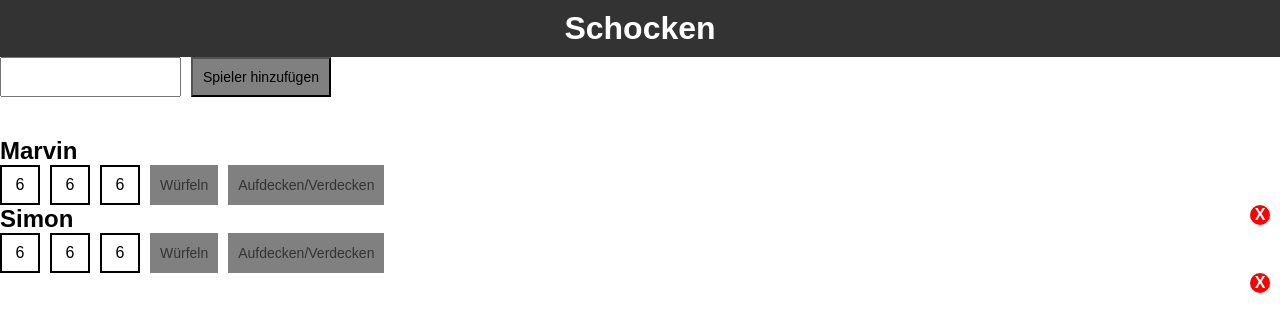
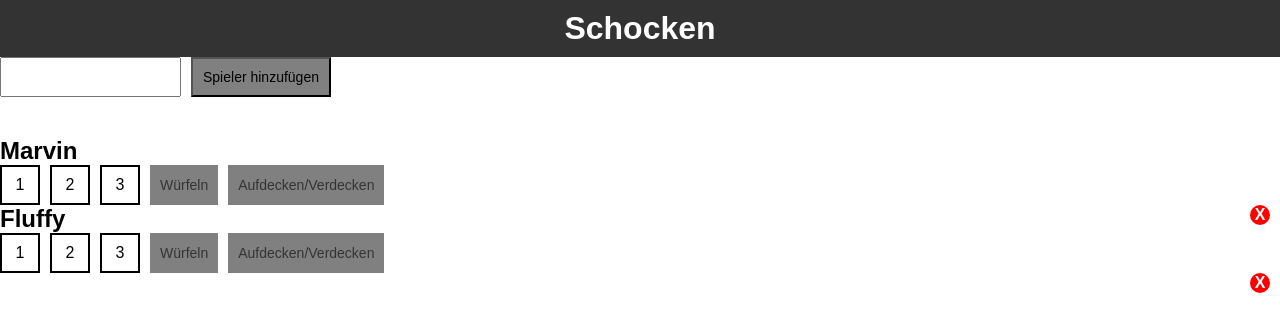
Before and after one commit to MarvinVrdoljak/schocken, a React (Create React App) app: page / in a window 1280 px wide. Shown: the top 332 px of the page. Built offline with nearby package versions, Linux system fonts and the light colour scheme; no server answers.

Commit message:
components

```diff
--- a/src/App.js
+++ b/src/App.js
@@ -8,22 +8,44 @@ import "./App.css";
 
 function App() {
   const [players, setPlayers] = useState([
-    { id: 1, name: "Marvin"},
-    { id: 2, name: "Simon"},
+    { id: 1,
+      name: "Marvin", dices: [
+        {id: 1, value: 1, selected: false, visible: true},
+        {id: 2, value: 2, selected: false, visible: true},
+        {id: 3, value: 3, selected: false, visible: true},
+      ]
+    },
+    { id: 2,
+      name: "Fluffy", dices: [
+        {id: 1, value: 1, selected: false, visible: true},
+        {id: 2, value: 2, selected: false, visible: true},
+        {id: 3, value: 3, selected: false, visible: true},
+      ]
+    },
   ]);
+
   const [playerId, setPlayerId] = useState(players.length + 1);
 
   const [response, setResponse] = useState(false);
   const [endpoint] = useState("https://jsonplaceholder.typicode.com/todos/1");
-  // const [endpoint, setEndpoint] = useState({
-  //   response: false,
-  //   endpoint: "https://jsonplaceholder.typicode.com/todos/1"
-  // });
   const socket = socketIOClient(endpoint);
 
   useEffect(() => {
     socket.on("FromAPI", data => setResponse({data}));
   });
+
+  function updatePlayerDices(id, dices){
+
+    console.log(dices);
+    setPlayers(
+      players.map(player => {
+        if (player.id == id) {
+          player.dices = dices;
+        }
+        return player;
+      })
+    )
+  }
 
 
   function deletePlayer(id) {
@@ -31,19 +53,20 @@ function App() {
   }
 
   function addPlayer(name) {
-    setPlayers([...players, {id: playerId, name}]);
+    setPlayers([...players, {id: playerId, name, dices: [
+      {id: 1, value: 1, selected: false, visible: true},
+      {id: 2, value: 2, selected: false, visible: true},
+      {id: 3, value: 3, selected: false, visible: true},
+    ]}]);
     setPlayerId(playerId + 1);
+    console.log(players)
   }
 
-  console.log( {response})
-
   return (
-
     <div className="App">
       <Header />
-
       <AddPlayer addPlayer={addPlayer}/>
-      <Players players={players} deletePlayer={deletePlayer} />
+      <Players players={players} updatePlayerDices={updatePlayerDices} deletePlayer={deletePlayer}/>
     </div>
   );
 }
--- a/src/components/PlayerDices.js
+++ b/src/components/PlayerDices.js
@@ -1,65 +1,51 @@
-import React, { useState } from "react";
+import React, {useState} from "react";
 
 function PlayerDices(state) {
-
-  const [dices, setDices] = useState([
-    { id: 1, number: 6, selected:false, visible: true},
-    { id: 2, number: 6, selected:false, visible: true},
-    { id: 3, number: 6, selected:false, visible: true},
-  ]);
-
+  //const [dices, setDices] = useState(state.dices);
 
   function selectDice(id) {
-    setDices(
-      dices.map(dice => {
+    const dices = state.dices.map(dice => {
         if (dice.id === id) {
           dice.selected = !dice.selected;
         }
         return dice;
       })
-    );
+
+    state.updatePlayerDices(state.id, dices);
   }
 
-  const getDices = dices.map((dice, index) => {
-    return (
-      <div className={"dice" + (dice.selected ? ' dice--selected' : '') + (dice.visible ? ' dice--visible' : ' dice--hidden')} key={index} onClick={selectDice.bind(this, dice.id)}>
-        {dice.number}
-      </div>
-      )
-  })
-
   function showHideDices(){
-    setDices(
-      dices.map(dice => {
+    const dices = state.dices.map(dice => {
         if (dice.selected !== true) {
           dice.visible = !dice.visible;
         }
         return dice;
       })
-    );
+      state.updatePlayerDices(state.id, dices);
   }
 
  function changeDices(){
-
-  setDices(
-    dices.map(dice => {
+  let dices = state.dices.map(dice => {
       if (dice.selected !== true) {
         dice.visible = false;
       }
-      return dice;
-    })
-  );
-
-   setDices(
-    dices.map(dice => {
       if (!dice.selected){
-        dice.number = Math.floor(Math.random() * 5) + 1;
+        dice.value = Math.floor(Math.random() * 5) + 1;
       }
       return dice;
     })
-  );
+
+    state.updatePlayerDices(state.id, dices);
  }
 
+
+const getDices = state.dices.map((dice, index) => {
+  return (
+      <div className={"dice" + (dice.selected ? ' dice--selected' : '') + (dice.visible ? ' dice--visible' : ' dice--hidden')} key={index} onClick={selectDice.bind(this, dice.id)}>
+        {dice.value}
+      </div>
+  );
+})
 
 
   return (
--- a/src/components/PlayerItem.js
+++ b/src/components/PlayerItem.js
@@ -2,12 +2,12 @@ import React from 'react';
 import PlayerDices from './PlayerDices';
 
 function PlayerItem(state) {
-  const {id, name} = state.player;
+  const {id, name, dices} = state.player;
 
   return (
     <div className={"player"}>
       <h2>{name}</h2>
-      <PlayerDices />
+      <PlayerDices id={id} dices={dices} updatePlayerDices={state.updatePlayerDices} />
       <a className="delete" href="#/" onClick={state.deletePlayer.bind(this, id)}>X</a>
     </div>
   )
--- a/src/components/Players.js
+++ b/src/components/Players.js
@@ -4,7 +4,7 @@ import PlayerItem from './PlayerItem';
 function Players(state) {
   return state.players.map((player, index) => (
     <div key={index}>
-      <PlayerItem  player={player} deletePlayer={state.deletePlayer}/>
+      <PlayerItem player={player} updatePlayerDices={state.updatePlayerDices} deletePlayer={state.deletePlayer} />
     </div>
   ));
 }
```
